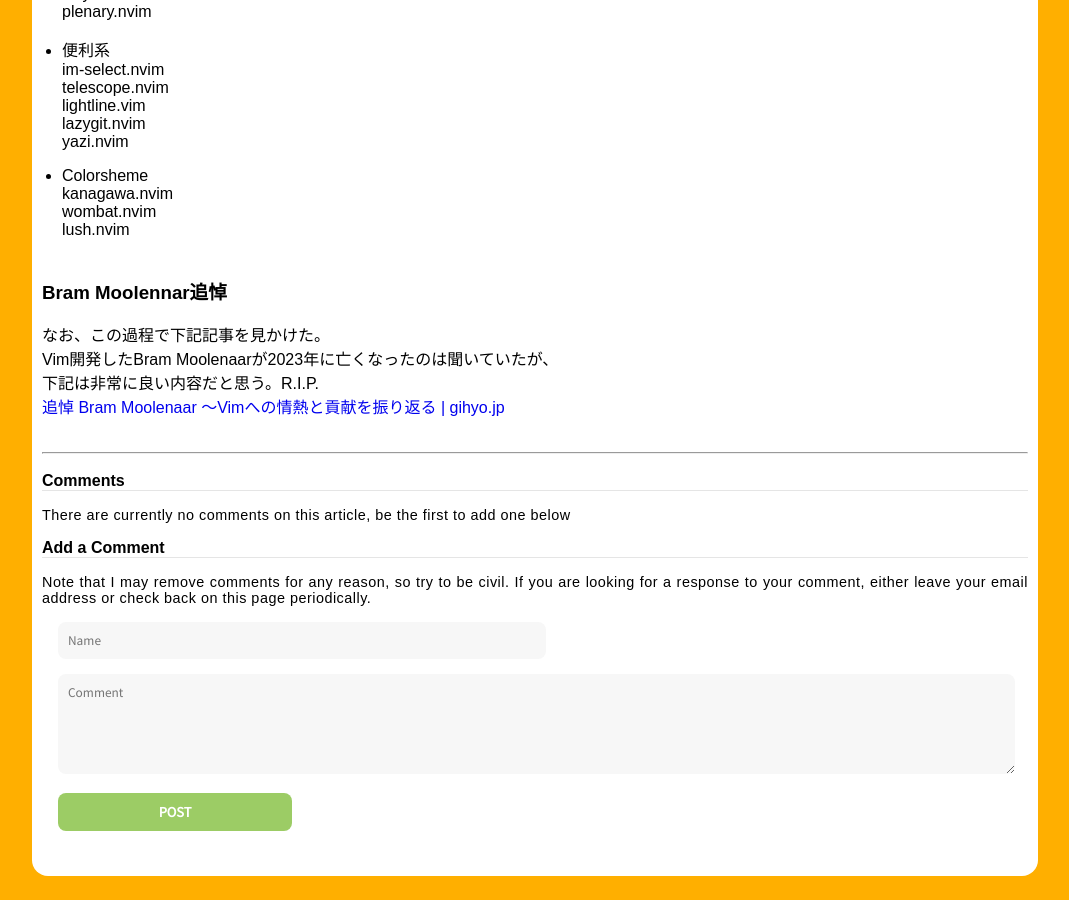
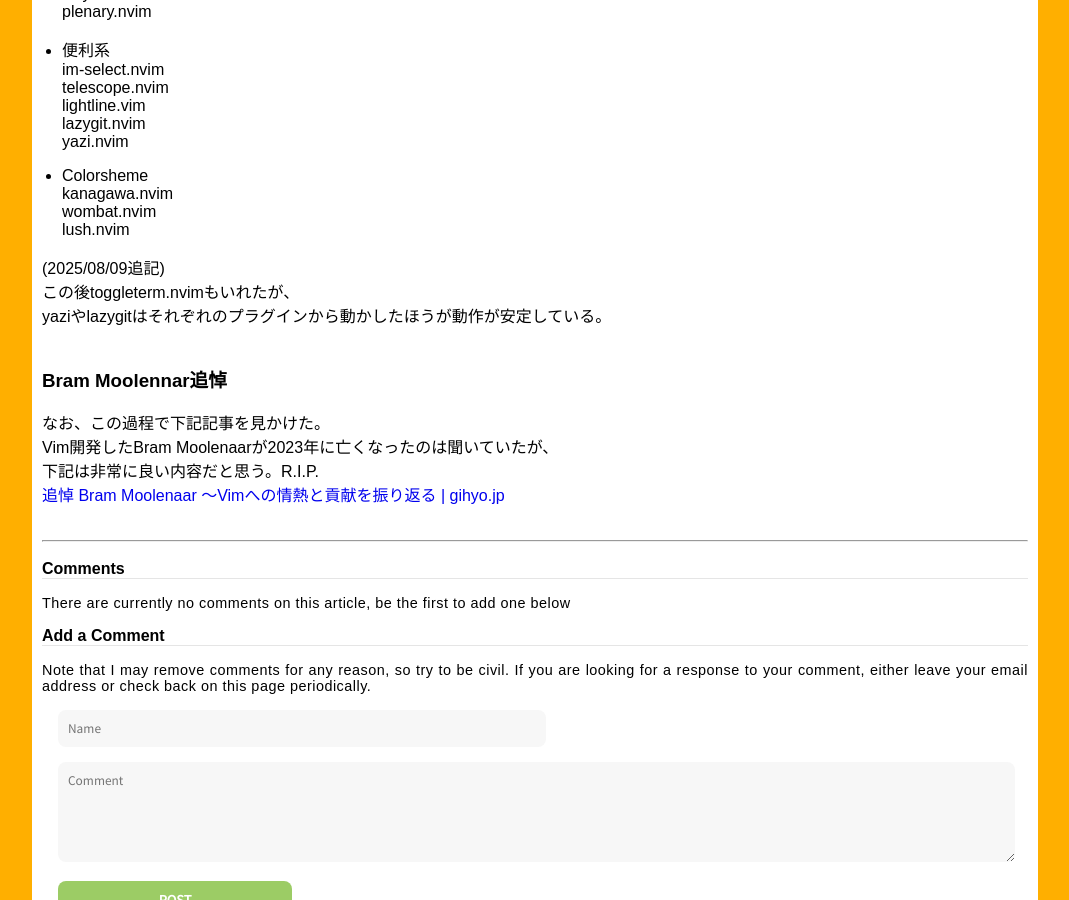
Before and after one commit to ryotakato/ryotakato.github.io, a Jekyll site: the page built from _posts/2025-08-07-reconsider-neovim.md, in a window 1280 px wide and 900 px high, scrolled down 7893 px. Shown: the whole window, without its empty margins (188-1257 px from the left). Built offline with Jekyll 4.4.1, drawn with Linux system fonts in a browser that asks for light colours.

Commit message:
update article

```diff
--- a/_posts/2025-08-07-reconsider-neovim.md
+++ b/_posts/2025-08-07-reconsider-neovim.md
@@ -496,6 +496,9 @@
 lush.nvim
 
 
+(2025/08/09追記)
+この後toggleterm.nvimもいれたが、
+yaziやlazygitはそれぞれのプラグインから動かしたほうが動作が安定している。
 
 
 
```
